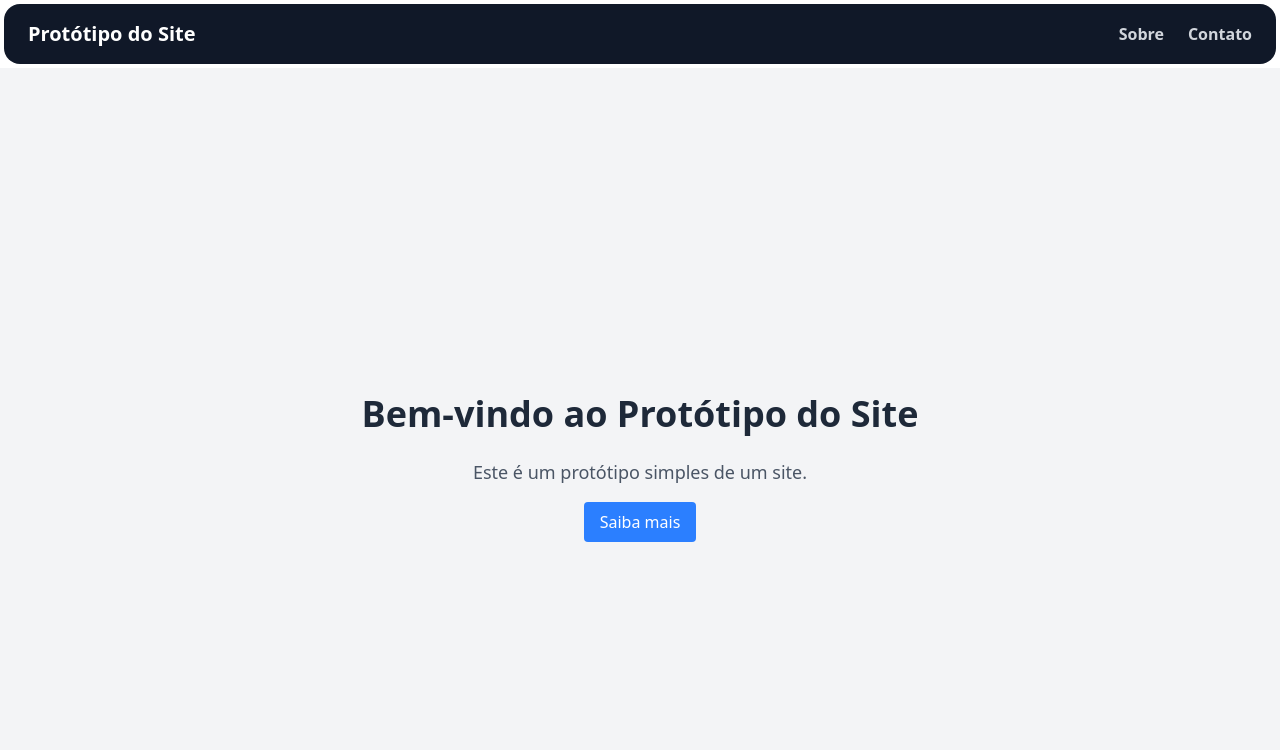
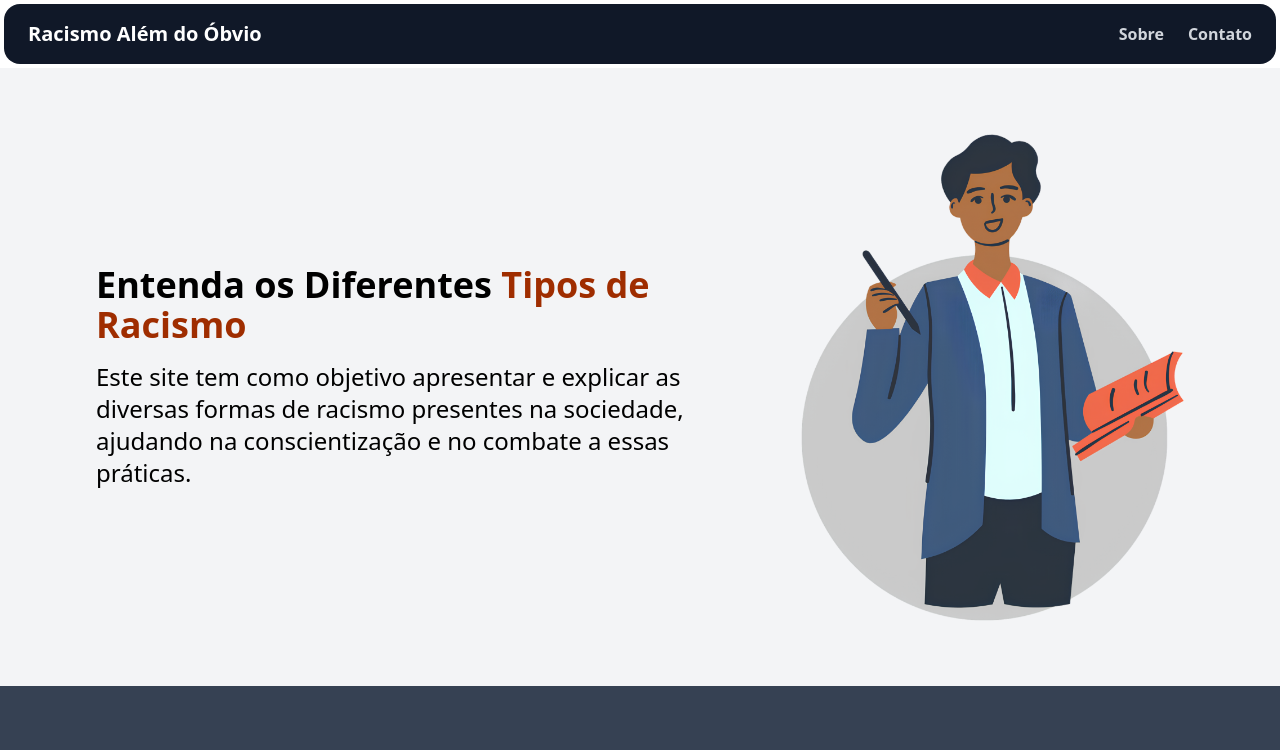
Before and after one commit to HeitorLouzeiroRepositoryIFPI/racism-event, a React (Vite) app: page / in a window 1280 px wide. Shown: the top 750 px of the page. Built offline with nearby package versions, Linux system fonts and the light colour scheme.

Commit message:
alterações na home page

```diff
--- a/index.html
+++ b/index.html
@@ -4,7 +4,7 @@
     <meta charset="UTF-8" />
     <link rel="icon" type="image/svg+xml" href="/vite.svg" />
     <meta name="viewport" content="width=device-width, initial-scale=1.0" />
-    <title>Racismo</title>
+    <title>Racismo Além do Óbvio</title>
   </head>
   <body>
     <div id="root"></div>
--- /dev/null
+++ b/src/components/Content/index.tsx
@@ -0,0 +1,9 @@
+import type { ReactNode } from 'react';
+
+export function Content({ children, bgColor = 'bg-gray-100' }: { children: ReactNode, bgColor?: string }) {
+  return (
+    <div className={`${bgColor} px-4 py-10 sm:px-8 sm:py-16 flex flex-col sm:flex-row items-center justify-center gap-8`}>
+      {children}
+    </div>
+  );
+}
--- /dev/null
+++ b/src/components/ImageField/index.tsx
@@ -0,0 +1,3 @@
+export function ImageField({ src, alt, classes }: { src: string; alt: string; classes?: string }) {
+  return <img className={`w-full max-w-sm ${classes}`} src={src} alt={alt} />;
+}
--- a/src/components/Navbar/index.tsx
+++ b/src/components/Navbar/index.tsx
@@ -1,8 +1,8 @@
 export function Navbar() {
   return (
     <nav className="bg-gray-900 px-6 py-4 m-1 flex items-center justify-between rounded-2xl">
-      <a href="/" className="text-xl font-bold text-white">
-        Protótipo do Site
+      <a href="/" className="sm:text-xl font-bold text-white">
+        Racismo Além do Óbvio
       </a>
       <div className="space-x-6 font-bold">
         <a href="/about" className="text-gray-300 hover:text-white transition-colors">
--- /dev/null
+++ b/src/components/TextField/index.tsx
@@ -0,0 +1,9 @@
+import type { ReactNode } from "react";
+
+export function TextField({ children }: { children: ReactNode }) {
+  return (
+    <div className="bg-gray-300 p-4 rounded-lg flex justify-center items-center m-4">
+      {children}
+    </div>
+  );
+}
--- a/src/templates/HomePage/index.tsx
+++ b/src/templates/HomePage/index.tsx
@@ -1,14 +1,30 @@
+import { Content } from "../../components/Content";
+import { ImageField } from "../../components/ImageField";
+
 export function HomePage() {
-    return (
-        <div className="flex flex-col items-center justify-center min-h-screen bg-gray-100">
-        <h1 className="text-4xl font-bold text-gray-800 mb-6">Bem-vindo ao Protótipo do Site</h1>
-        <p className="text-lg text-gray-600 mb-4">Este é um protótipo simples de um site.</p>
-        <a
-            href="/about"
-            className="px-4 py-2 bg-blue-500 text-white rounded hover:bg-blue-600 transition-colors"
-        >
-            Saiba mais
-        </a>
+  return (
+    <>
+      <Content>
+        <div className="text-center sm:text-left w-full sm:max-w-2xl">
+          <h2 className="text-3xl sm:text-4xl font-bold mb-4">
+            Entenda os Diferentes{" "}
+            <span className="text-orange-800">Tipos de Racismo</span>
+          </h2>
+          <p className="text-base sm:text-2xl">
+            Este site tem como objetivo apresentar e explicar as diversas formas
+            de racismo presentes na sociedade, ajudando na conscientização e no
+            combate a essas práticas.
+          </p>
         </div>
-    );
+
+        <ImageField src="person_1.png" alt="estudante" />
+      </Content>
+      <Content bgColor="bg-gray-700">
+        <ImageField src="person_1.png" alt="estudante" />
+        <div>
+          <h1>Hello World!</h1>
+        </div>
+      </Content>
+    </>
+  );
 }
```
Also changed, not shown: public/person_1.png (added).
